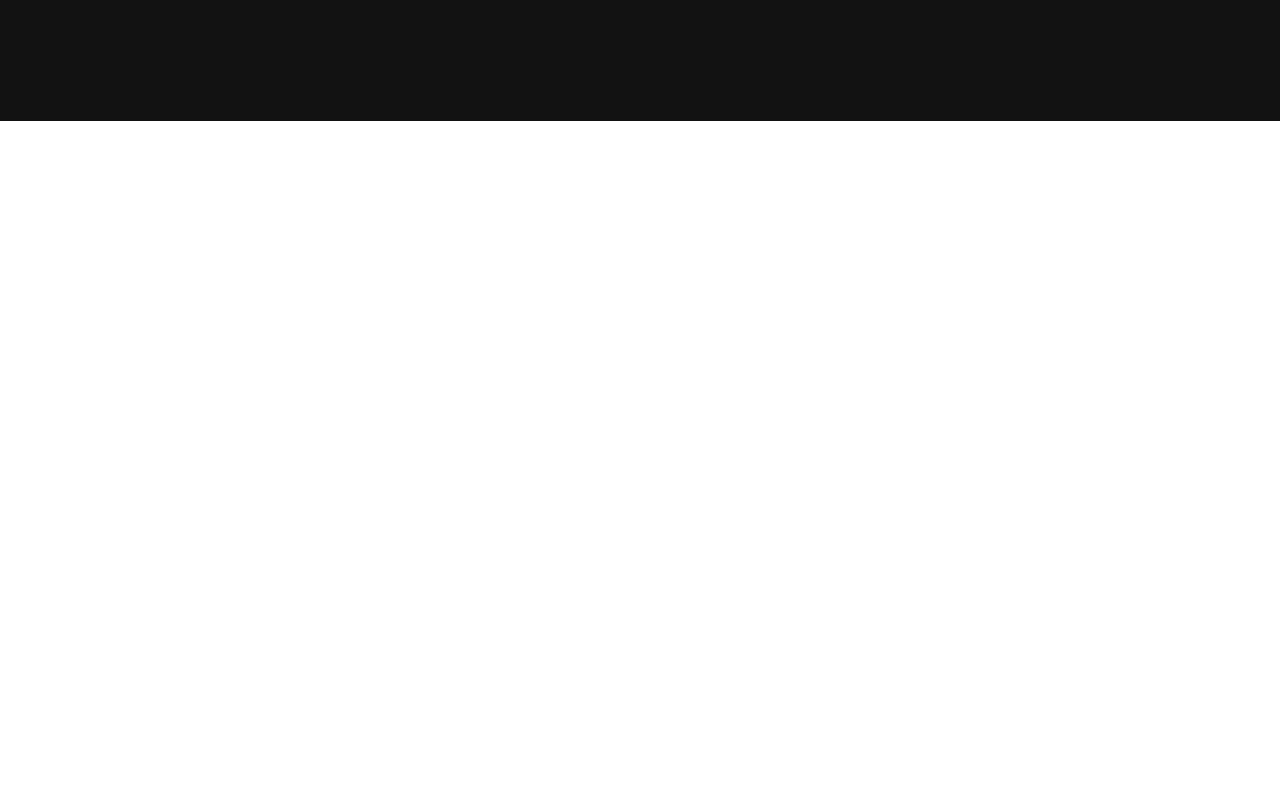
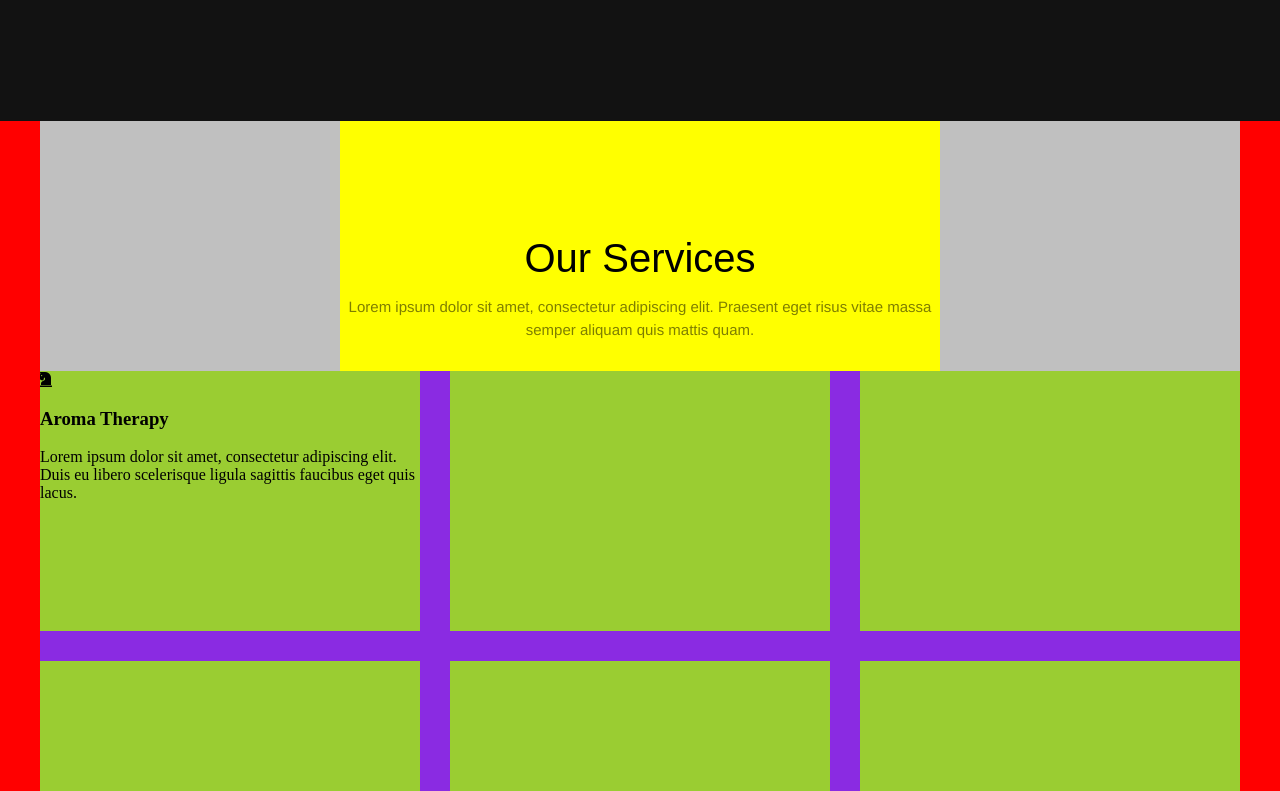
Before and after one commit to ImAshokDev/SpotLight-React, a React (Create React App) app: page / in a window 1280 px wide. Shown: the part 929-1720 px from the top of the page. Before the commit the page ends 1050 px from the top, so only its background shows below. Built offline with nearby package versions, Linux system fonts and the light colour scheme.

Commit message:
Done with head of service section

```diff
--- a/src/App.jsx
+++ b/src/App.jsx
@@ -3,11 +3,13 @@ import './App.scss';
 import Header from './header/Header';
 import img from './header/01.jpg';
 import Content from './content/Content';
+import Service from './service/Service';
 
 const App = () => (
   <div className="spotlight">
     <Header bg={img} />
     <Content />
+    <Service />
   </div>
 );
 
--- /dev/null
+++ b/src/service/List.jsx
@@ -0,0 +1,11 @@
+import React from 'react';
+
+const List = ({ i, h, p }) => (
+  <div className="list">
+    <i>{i}</i>
+    <h3>{h}</h3>
+    <p>{p}</p>
+  </div>
+);
+
+export default List;
--- /dev/null
+++ b/src/service/Service.jsx
@@ -0,0 +1,42 @@
+import React from 'react';
+import './Service.scss';
+import List from './List';
+
+const Service = () => (
+  <div className="service-section">
+    <ServiceBlock />
+  </div>
+);
+
+const ServiceBlock = () => (
+  <div className="service-block">
+    <ServiceHead />
+    <ListBlock />
+  </div>
+);
+
+const ServiceHead = () => (
+  <div className="service-head">
+    <h1>Our Services</h1>
+    <p>
+      Lorem ipsum dolor sit amet, consectetur adipiscing elit. Praesent eget
+      risus vitae massa semper aliquam quis mattis quam.
+    </p>
+  </div>
+);
+
+const ListBlock = () => (
+  <div className="list-block">
+    <List
+      i={<i className="fas fa-chess-knight" />}
+      h="Aroma Therapy"
+      p="Lorem ipsum dolor sit amet, consectetur adipiscing elit. Duis eu libero scelerisque ligula sagittis faucibus eget quis lacus."
+    />
+    <List />
+    <List />
+    <List />
+    <List />
+    <List />
+  </div>
+);
+export default Service;
--- /dev/null
+++ b/src/service/Service.scss
@@ -0,0 +1,45 @@
+.service-section {
+  height: 1000px;
+  background: red;
+  .service-block {
+    height: 900px;
+    width: 1200px;
+    margin: auto;
+    background: silver;
+    .service-head {
+      height: 250px;
+      width: 600px;
+      margin: auto;
+      background: yellow;
+      text-align: center;
+      h1 {
+        margin: 0;
+        padding: 115px 0 15px 0;
+        font-size: 40px;
+        font-family: 'Livvic', sans-serif;
+        font-weight: normal;
+        color: black;
+      }
+
+      p {
+        margin: 0;
+        font-size: 15px;
+        font-family: 'Arimo', sans-serif;
+        color: black;
+        line-height: 1.5;
+        opacity: 0.5;
+      }
+    }
+    .list-block {
+      height: 550px;
+      background: blueviolet;
+      display: grid;
+      grid-template-columns: 1fr 1fr 1fr;
+      grid-template-rows: 1fr 1fr;
+      grid-gap: 30px;
+      .list {
+        background: yellowgreen;
+      }
+    }
+  }
+}
```
